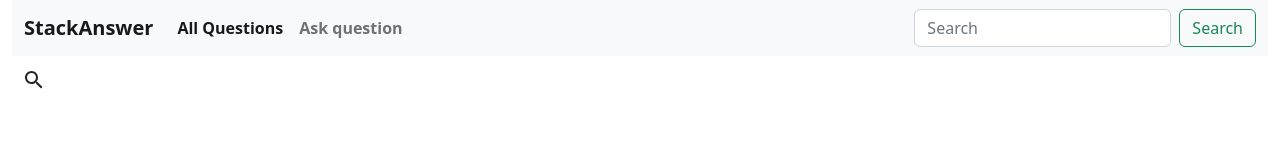
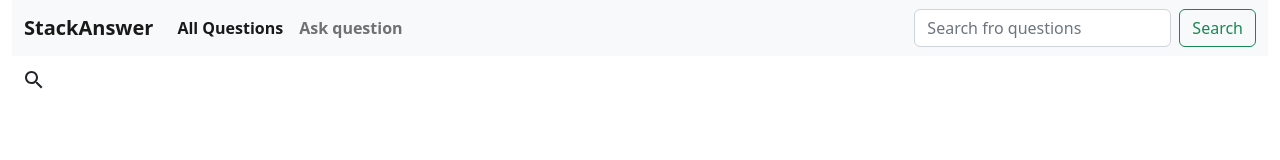
Before and after one commit to Mayowasamuel51/answerstack.com, a React (Create React App) app: page /s in a window 1280 px wide. Shown: the top 160 px of the page. Built offline with nearby package versions, Linux system fonts and the light colour scheme.

Commit message:
api doc  added search for questions

```diff
--- a/src/components/Navbar.js
+++ b/src/components/Navbar.js
@@ -86,7 +86,7 @@ function Navbar() {
                                 </li>
                             </ul>
                             <div className="d-flex" role="search">
-                                <input className="form-control me-2" type="text" value={input} onChange={Handler} placeholder="Search" aria-label="Search" />
+                                <input className="form-control me-2" type="text" value={input} onChange={Handler} placeholder="Search fro questions" aria-label="Search" />
                                 <button className="btn btn-outline-success" onClick={Find}>Search
                                 </button>
                             </div>
```
